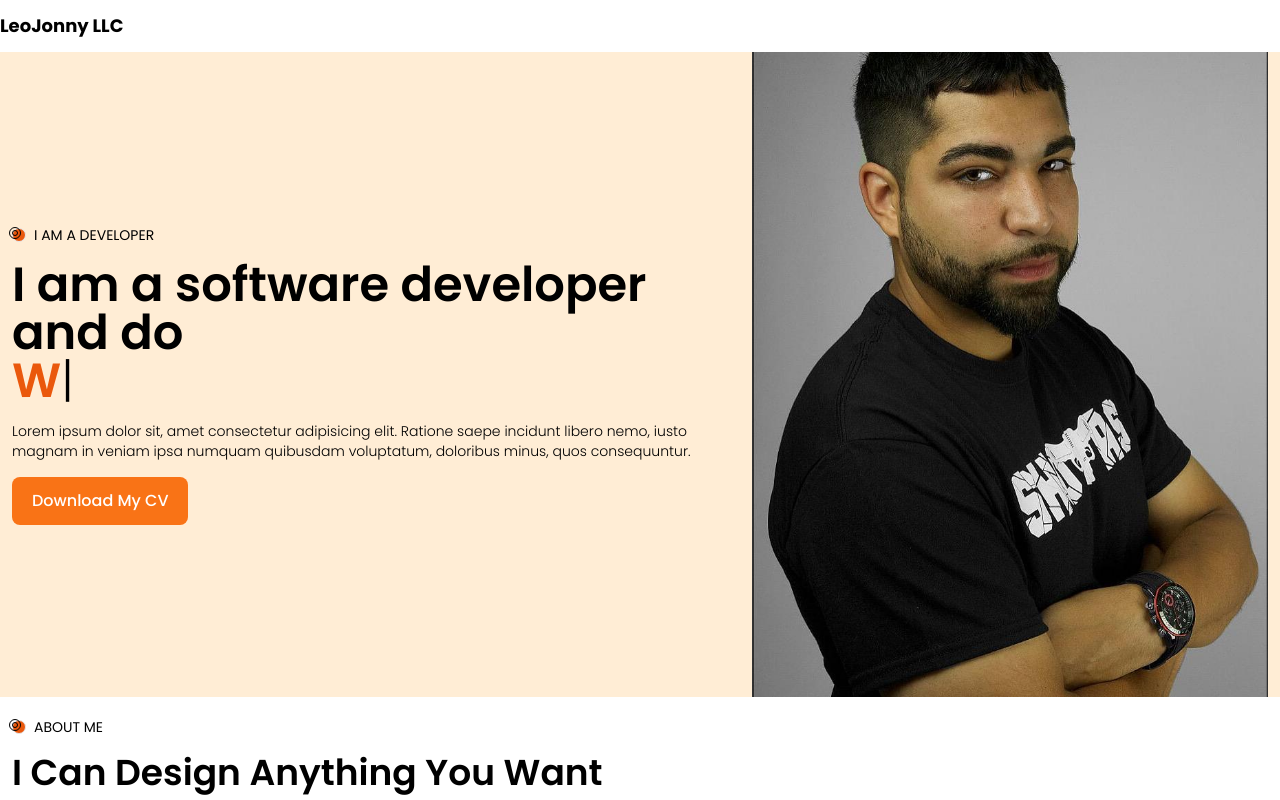
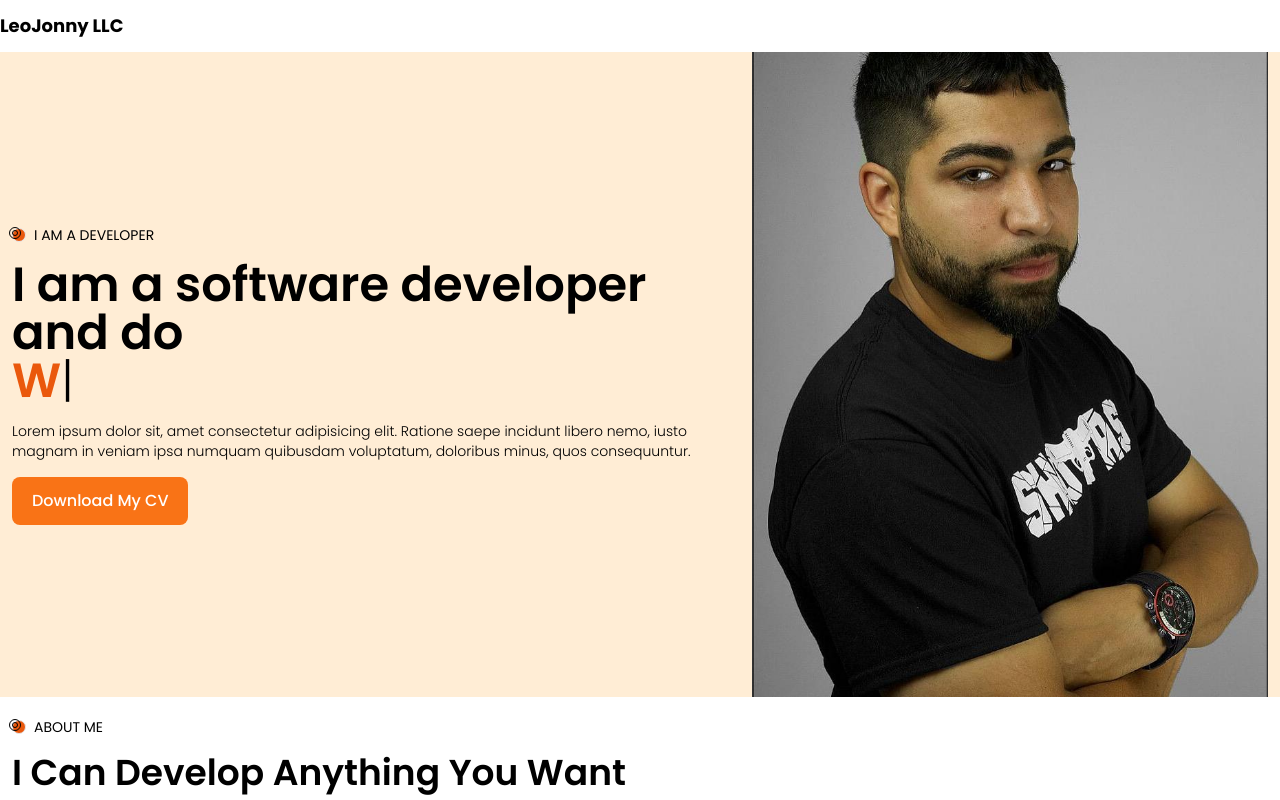
Before and after one commit to ibnul42/personal-portfolio, a Next.js app: page / in a window 1280 px wide. Built offline with nearby package versions, Linux system fonts and the light colour scheme.

Commit message:
small change

```diff
--- a/components/AboutMe.jsx
+++ b/components/AboutMe.jsx
@@ -35,7 +35,7 @@ export default function AboutMe() {
                 </div> */}
                 <div className="col-span-12 md:col-span-12 flex flex-col gap-4 justify-center">
                     <Title title='About Me' />
-                    <p className='capitalize text-4xl font-semibold'>I can design anything you want</p>
+                    <p className='capitalize text-4xl font-semibold'>I can develop anything you want</p>
                     <div className="text-sm font-light space-y-3">
                         <p>I&apos;m a passionate C#/.NET software developer who thrives on creating fantastic applications that simplify and add fun to life. Coding is not just a job for me; it&apos;s a love affair. I relish learning and problem-solving, always on the lookout for fresh challenges.</p>
                         <p>My journey includes contributing to numerous enterprise projects for various companies, where I&apos;ve honed my skills and gained valuable experience. Sharing my knowledge with others is something I find joy in.</p>
```
